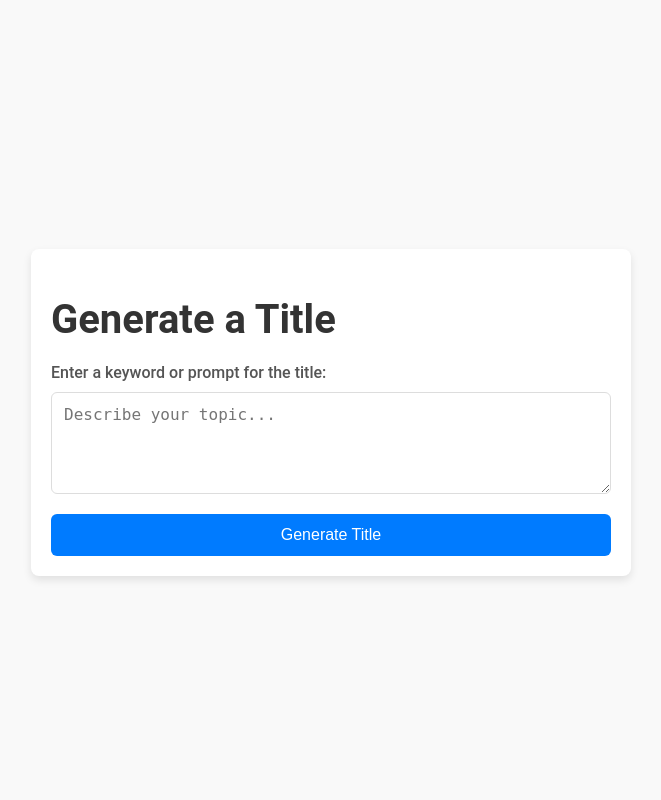
After one commit to MiftahMJ/Python-Basic-to-Expert, a Flask app: page /title-generator in a window 1280 px wide. The commit adds this page. Shown: the whole page, without its empty margins (309-970 px from the left). Run offline with Flask 3, Linux system fonts and the light colour scheme.

Commit message:
Coordinate Processor

```diff
--- a/Lon_Lat/main.py
+++ b/Lon_Lat/main.py
@@ -72,6 +72,7 @@ import pandas as pd
 app = Flask(__name__)
 app.secret_key = 'supersecretkey'
 
+
 def validate_lat_long(lat, lon):
     try:
         lat = float(lat)
@@ -82,6 +83,7 @@ def validate_lat_long(lat, lon):
             return False
     except ValueError:
         return False
+
 
 def process_coordinates(data):
     valid_data = []
@@ -104,15 +106,18 @@ def process_coordinates(data):
 
     return valid_data, invalid_data
 
+
 def generate_excel(valid_data):
     df = pd.DataFrame(valid_data, columns=['Longitude', 'Latitude'])
     file_path = 'coordinates.xlsx'
     df.to_excel(file_path, index=False)
     return file_path
 
+
 @app.route('/', methods=['GET'])
 def index():
     return render_template('index.html')
+
 
 @app.route('/seo_tool', methods=['GET', 'POST'])
 def seo_tool():
@@ -131,5 +136,12 @@ def seo_tool():
 
     return render_template('seo_tool.html')
 
+
+@app.route('/title-generator')
+def title_generator():
+    # Your logic for the title generator tool
+    return render_template('title_generator.html')
+
+
 if __name__ == '__main__':
     app.run(debug=True)
--- a/Lon_Lat/templates/index.html
+++ b/Lon_Lat/templates/index.html
@@ -100,9 +100,9 @@
             <div class="col-md-6">
                 <div class="card option-card">
                     <div class="card-body">
-                        <h5 class="card-title">Another Tool</h5>
-                        <p class="card-text">Description of another SEO tool.</p>
-                        <a href="#" class="btn btn-teal">Explore</a>
+                        <h5 class="card-title">Title Generator</h5>
+                        <p class="card-text">This tool generates titles for SEO</p>
+                        <a href="{{url_for('title_generator')}}" class="btn btn-teal">Explore</a>
                     </div>
                 </div>
             </div>
--- /dev/null
+++ b/Lon_Lat/templates/title_generator.html
@@ -0,0 +1,130 @@
+<!doctype html>
+<html lang="en">
+<head>
+    <meta charset="utf-8">
+    <meta name="viewport" content="width=device-width, initial-scale=1">
+    <title>Title Generator</title>
+    <style>
+        body {
+            font-family: 'Roboto', sans-serif;
+            background-color: #f9f9f9;
+            margin: 0;
+            padding: 0;
+            display: flex;
+            flex-direction: column;
+            align-items: center;
+            justify-content: center;
+            min-height: 100vh;
+            overflow-y: auto; /* Allow scrolling */
+        }
+
+        .container {
+            width: 100%;
+            max-width: 600px;
+            padding: 20px;
+            box-sizing: border-box;
+            background-color: #fff;
+            border-radius: 8px;
+            box-shadow: 0 4px 8px rgba(0, 0, 0, 0.1);
+            margin-top: 25px; /* Top margin */
+        }
+
+        h1 {
+            color: #333;
+            font-size: 2.5rem;
+            margin-bottom: 20px;
+        }
+
+        form {
+            display: flex;
+            flex-direction: column;
+        }
+
+        label {
+            font-weight: 500;
+            color: #555;
+            margin-bottom: 10px;
+        }
+
+        textarea {
+            width: 100%;
+            padding: 12px;
+            border: 1px solid #ddd;
+            border-radius: 6px;
+            font-size: 1rem;
+            margin-bottom: 20px;
+            transition: border-color 0.3s;
+            box-sizing: border-box;
+        }
+
+        textarea:focus {
+            border-color: #007bff;
+            outline: none;
+        }
+
+        input[type="submit"] {
+            background-color: #007bff;
+            color: white;
+            border: none;
+            padding: 12px 20px;
+            font-size: 1rem;
+            border-radius: 6px;
+            cursor: pointer;
+            width: 100%;
+            transition: background-color 0.3s;
+        }
+
+        input[type="submit"]:hover {
+            background-color: #0056b3;
+        }
+
+        .result {
+            margin-top: 30px;
+        }
+
+        .result h2 {
+            font-size: 1.5rem;
+            color: #007bff;
+            margin-bottom: 15px;
+        }
+
+        .result p {
+            background-color: #fff;
+            padding: 15px;
+            border-radius: 6px;
+            border: 1px solid #ddd;
+            margin-bottom: 10px;
+            box-shadow: 0 2px 4px rgba(0, 0, 0, 0.05);
+            font-size: 1rem;
+            color: #333;
+            font-weight: bold; /* Make titles bold */
+            line-height: 1.5; /* Improve readability */
+        }
+    </style>
+</head>
+<body>
+    <div class="container">
+        <h1>Generate a Title</h1>
+      <form action="/" method="post">
+    <label for="prompt">Enter a keyword or prompt for the title:</label>
+    <textarea id="prompt" name="prompt" rows="4" placeholder="Describe your topic..."></textarea>
+    <input type="submit" value="Generate Title">
+</form>
+
+
+
+        {% if titles %}
+            <div class="result">
+                <h2>Generated Titles:</h2>
+                {% for title in titles %}
+                    <p>{{ title }}</p>
+                {% endfor %}
+            </div>
+        {% elif error %}
+            <div class="result">
+                <h2>{{ error }}</h2>
+            </div>
+        {% endif %}
+    </div>
+</body>
+</html>
```
Also changed, not shown: Lon_Lat/title_generator.py (added, +90 -0 lines).
